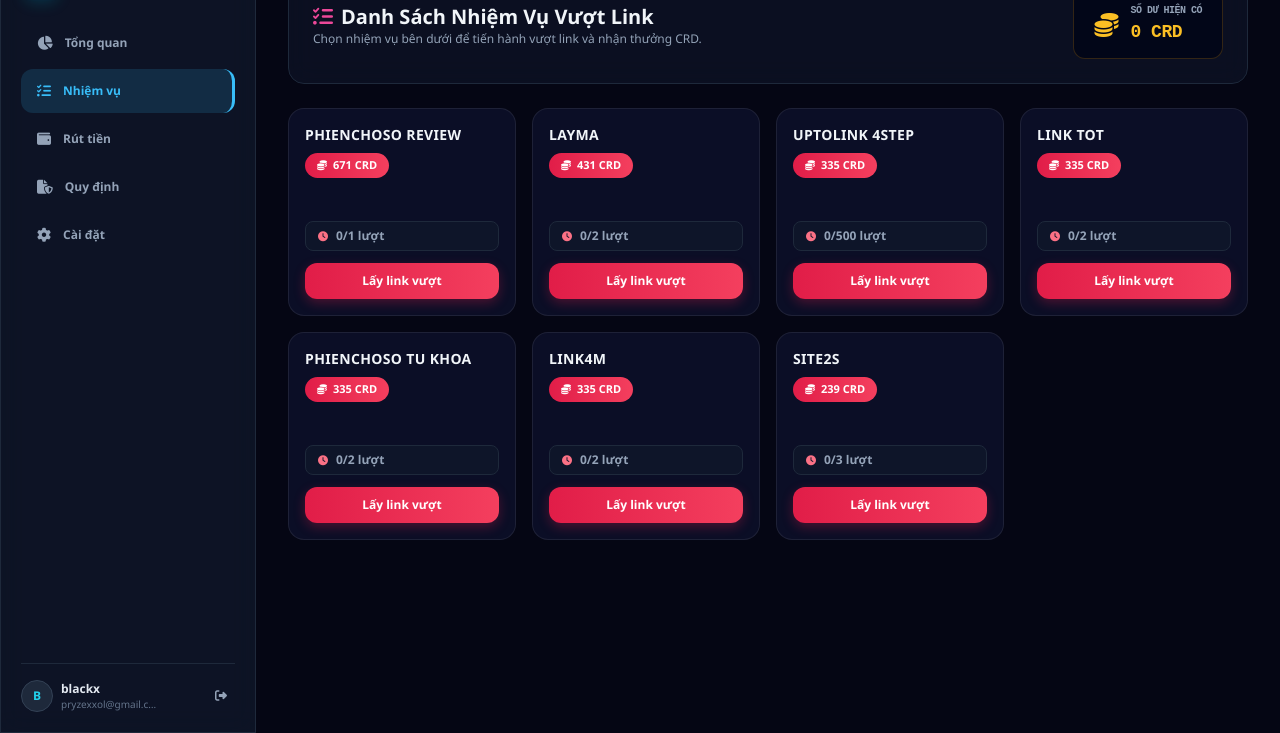
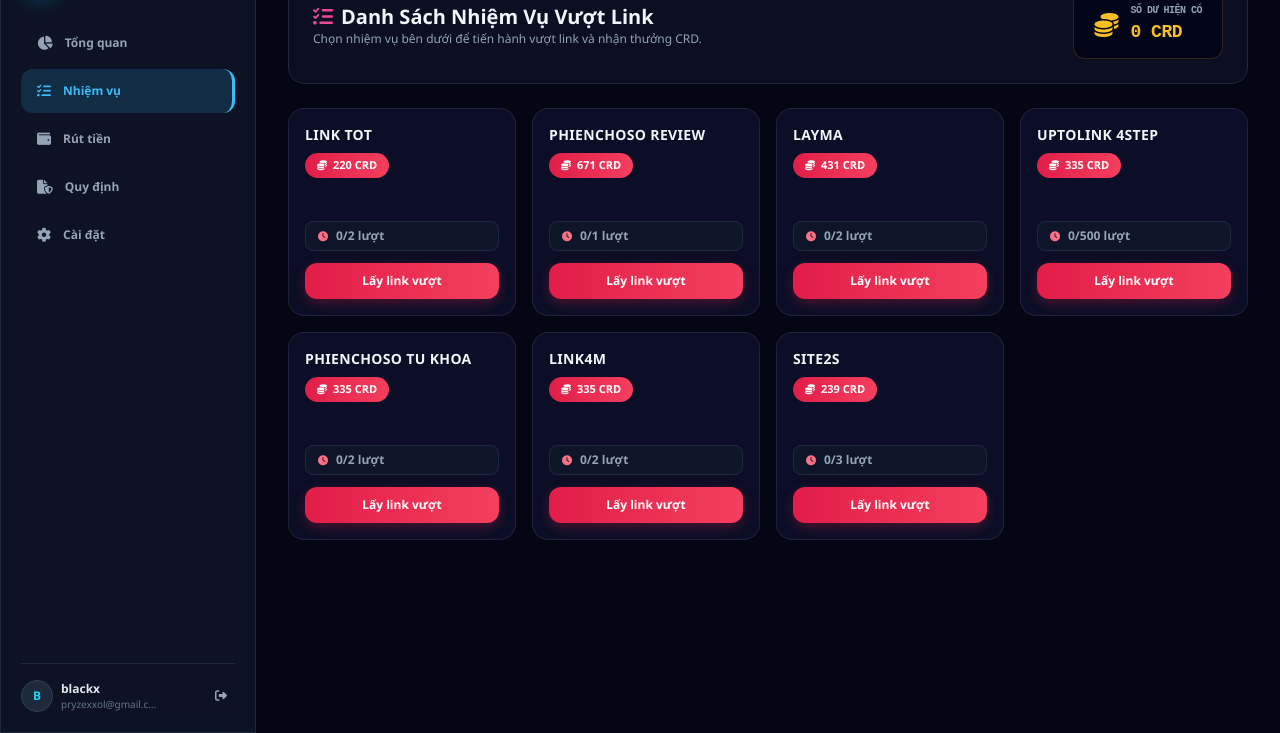
Before and after one commit to tasknovateam-cloud/web-kiem-tien, a website: page tasks.html in a window 1280 px wide. Shown: the part 67-800 px from the top of the page. Drawn offline with nearby package versions, Linux system fonts and the light colour scheme.

Commit message:
Update tasks.html with active linktot shortlink

```diff
--- a/tasks.html
+++ b/tasks.html
@@ -12,7 +12,6 @@
     .nav-btn.active { background: rgba(56, 189, 248, 0.15); color: #38bdf8; border-right: 3px solid #38bdf8; }
     .font-scifi { font-family: 'Courier New', Courier, monospace; letter-spacing: -0.5px;}
 
-    /* Style Thẻ Card Giống Ảnh */
     .task-card {
       background: #0b0e26;
       border: 1px solid rgba(255, 255, 255, 0.08);
@@ -72,7 +71,7 @@
       </nav>
     </div>
 
-    <!-- USER & LOGOUT -->
+    <!-- USER -->
     <div class="pt-4 border-t border-slate-800 flex items-center justify-between">
       <div class="flex items-center gap-2">
         <div class="w-8 h-8 rounded-full bg-slate-800 border border-slate-700 flex items-center justify-center font-bold text-xs text-cyan-400" id="sidebarAvatar">B</div>
@@ -107,65 +106,65 @@
       </div>
     </div>
 
-    <!-- GRID DANH SÁCH NHIỆM VỤ DẠNG CARD CHUẨN MẪU ẨNH -->
+    <!-- GRID DANH SÁCH NHIỆM VỤ -->
     <div class="grid grid-cols-1 sm:grid-cols-2 lg:grid-cols-4 gap-4" id="taskGrid">
-      <!-- JS sẽ render thẻ theo giao diện mẫu -->
     </div>
 
   </main>
 
   <script>
-    // DANH SÁCH KHỞI TẠO THEO ĐÚNG HÌNH ẢNH MẪU
-    // Bạn có thể dễ dàng thay đổi shortLink khi có link rút gọn chính thức
+    // =========================================================================
+    // KHU VỰC CHỈNH SỬA NHIỆM VỤ (BẠN CHỈ CẦN SỬA TÊN, SỐ CRD VÀ LINK Ở ĐÂY)
+    // =========================================================================
     const TASK_DATA = [
+      {
+        id: "TASK_LINKTOT_TIM_MAPS",
+        title: "LINK TOT",
+        reward: 220,
+        maxLimit: 2,
+        shortLink: "https://linktot.net/rv/23752tl_tm.key" // Link thật Tìm Maps của bạn
+      },
       {
         id: "TASK_PHIENCHOSO_REVIEW",
         title: "PHIENCHOSO REVIEW",
         reward: 671,
         maxLimit: 1,
-        shortLink: "" // Chưa có link
+        shortLink: "" // Khi nào có link dán vào giữa cặp ngoặc ""
       },
       {
         id: "TASK_LAYMA",
         title: "LAYMA",
         reward: 431,
         maxLimit: 2,
-        shortLink: "" // Chưa có link
+        shortLink: ""
       },
       {
         id: "TASK_UPTOLINK_4STEP",
         title: "UPTOLINK 4STEP",
         reward: 335,
         maxLimit: 500,
-        shortLink: "" // Chưa có link
-      },
-      {
-        id: "TASK_LINKTOT",
-        title: "LINK TOT",
-        reward: 335,
-        maxLimit: 2,
-        shortLink: "https://linktot.net" // Đã cấu hình linktot.net theo yêu cầu
+        shortLink: ""
       },
       {
         id: "TASK_PHIENCHOSO_TUKHOA",
         title: "PHIENCHOSO TU KHOA",
         reward: 335,
         maxLimit: 2,
-        shortLink: "" // Chưa có link
+        shortLink: ""
       },
       {
         id: "TASK_LINK4M",
         title: "LINK4M",
         reward: 335,
         maxLimit: 2,
-        shortLink: "" // Chưa có link
+        shortLink: ""
       },
       {
         id: "TASK_SITE2S",
         title: "SITE2S",
         reward: 239,
         maxLimit: 3,
-        shortLink: "" // Chưa có link
+        shortLink: ""
       }
     ];
 
@@ -192,30 +191,24 @@
 
         return `
           <div class="task-card p-4 flex flex-col justify-between h-52">
-            <!-- HEADER CARD -->
             <div class="space-y-2">
               <h3 class="font-black text-sm text-slate-100 tracking-wide truncate">${task.title}</h3>
-
-              <!-- BADGE REWARD -->
               <div class="inline-flex items-center gap-1.5 px-3 py-1 rounded-full text-[11px] font-bold badge-reward">
                 <i class="fa-solid fa-coins text-[10px]"></i> ${task.reward} CRD
               </div>
             </div>
 
-            <!-- DƯỚI CARD -->
             <div class="space-y-3">
-              <!-- SỐ LƯỢT -->
               <div class="bg-slate-900/80 border border-slate-800 rounded-lg px-3 py-1.5 flex items-center gap-2 text-xs text-slate-400 font-semibold">
                 <i class="fa-solid fa-clock text-rose-400 text-[10px]"></i> ${currentDone}/${task.maxLimit} lượt
               </div>
 
-              <!-- NÚT BẤM LẤY LINK VƯỢT -->
               ${isMaxed ? `
                 <button disabled class="w-full bg-slate-800 text-slate-500 text-xs font-bold py-2.5 rounded-xl cursor-not-allowed">
                   Hết lượt hôm nay
                 </button>
               ` : `
-                <button onclick="handleGetLink('${task.id}', '${task.shortLink}', ${task.reward})" class="w-full btn-pink font-bold text-xs py-2.5 rounded-xl transition">
+                <button onclick="handleGetLink('${task.id}', '${task.shortLink}')" class="w-full btn-pink font-bold text-xs py-2.5 rounded-xl transition">
                   Lấy link vượt
                 </button>
               `}
@@ -225,16 +218,11 @@
       }).join('');
     }
 
-    function handleGetLink(taskId, shortLink, reward) {
+    function handleGetLink(taskId, shortLink) {
       if (!shortLink) {
-        alert("Nhiệm vụ này hiện chưa được mở hoặc chưa gán link!");
+        alert("Nhiệm vụ này hiện chưa gắn link!");
         return;
       }
-
-      const now = Date.now();
-      const token = `TK_${now}_${Math.floor(Math.random() * 10000)}`;
-
-      // Nếu bạn muốn test việc chuyển hướng qua linktot.net
       window.location.href = shortLink;
     }
 
```
